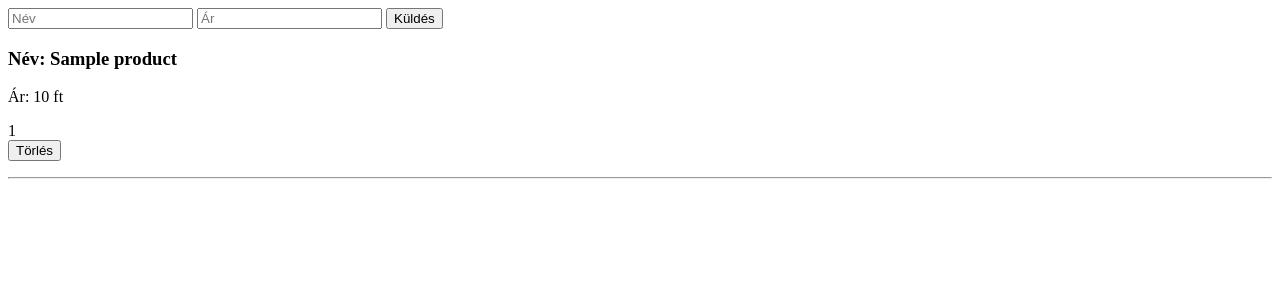
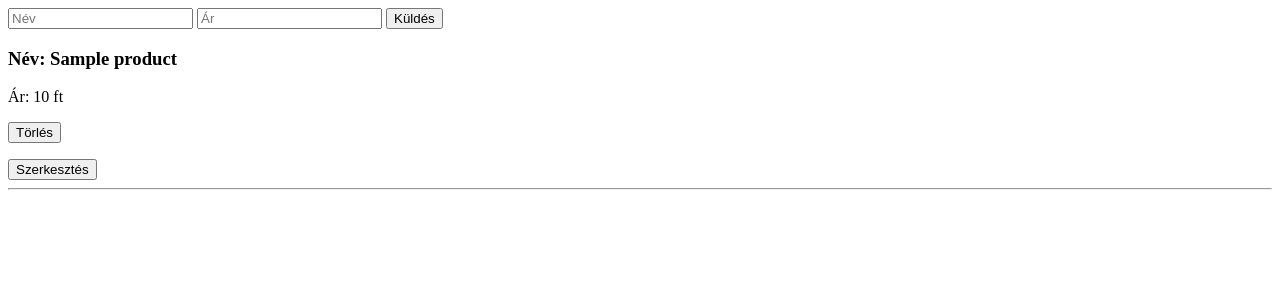
Before and after one commit to DevelopedByBarley/learn-php, a PHP site: template 10.CRUD/views/product-list.php in a window 1280 px wide. Shown: the top 300 px of the page. Run offline with PHP 8.4, Linux system fonts and the light colour scheme; the template is opened without the code that fills it: most values are stand-ins (such as "Sample title", 1, 10 or a date in 2020).

Commit message:
CRUD -> Update

```diff
--- a/10.CRUD/products.json
+++ b/10.CRUD/products.json
@@ -1 +1 @@
-[{"id":"63d011f311bf4","name":"K\u00f6rte","price":400}]
+[{"id":"63d0fef46a143","name":"dsadasdsadsadsd","price":"22223333"}]
--- a/10.CRUD/views/product-list.php
+++ b/10.CRUD/views/product-list.php
@@ -1,4 +1,3 @@
-
 <div class="card container p-3 m-3">
   <form action="/php-crash/10.CRUD/products" method="POST">
     <input type="text" name="name" placeholder="Név" />
@@ -10,14 +9,35 @@
     <h3>Név: <?php echo $product["name"] ?></h3>
     <p>Ár: <?php echo $product["price"] ?> ft</p>
 
-      <?php
-      echo $product["id"];
-      ?>
 
-      <form action="/php-crash/10.CRUD/delete-product?id=<?php echo $product["id"]?>" method="POST">
+    <?php if ($params["editedProductId"] === $product["id"]) : ?>
 
+      <form class="form-inline form-group" action="/php-crash/10.CRUD/update-product?id=<?php echo $product["id"] ?>" method="POST">
+        <input class="form-control mr-2" type="text" name="name" placeholder="Név" value="<?php echo $product["name"] ?>" />
+        <input class="form-control mr-2" type="number" name="price" placeholder="Ár" value="<?php echo $product["price"] ?>" />
+        <button type="submit" class="btn btn-success">Küldés</button>
+        <a href="/php-crash/10.CRUD/products">
+          <button class="btn btn-outline-primary mr-2">Vissza</button>
+        </a>
+      </form>
+
+    <?php else : ?>
+
+      <div class="btn-group">
+        <form action="/php-crash/10.CRUD/delete-product?id=<?php echo $product["id"] ?>" method="POST">
           <button type="submit" class="btn btn-danger">Törlés</button>
         </form>
+        <a href="/php-crash/10.CRUD/products?edit=<?php echo $product["id"] ?>">
+          <button type="button" class="btn btn-warning mr-2">Szerkesztés</button>
+        </a>
+      </div>
+
+
+
+    <?php endif; ?>
+
+
+
     <hr>
   <?php endforeach; ?>
 </div>
```
Also changed, not shown: 10.CRUD/index.php (+25 -3 lines). Lines whose indentation alone changed are shown as unchanged.
